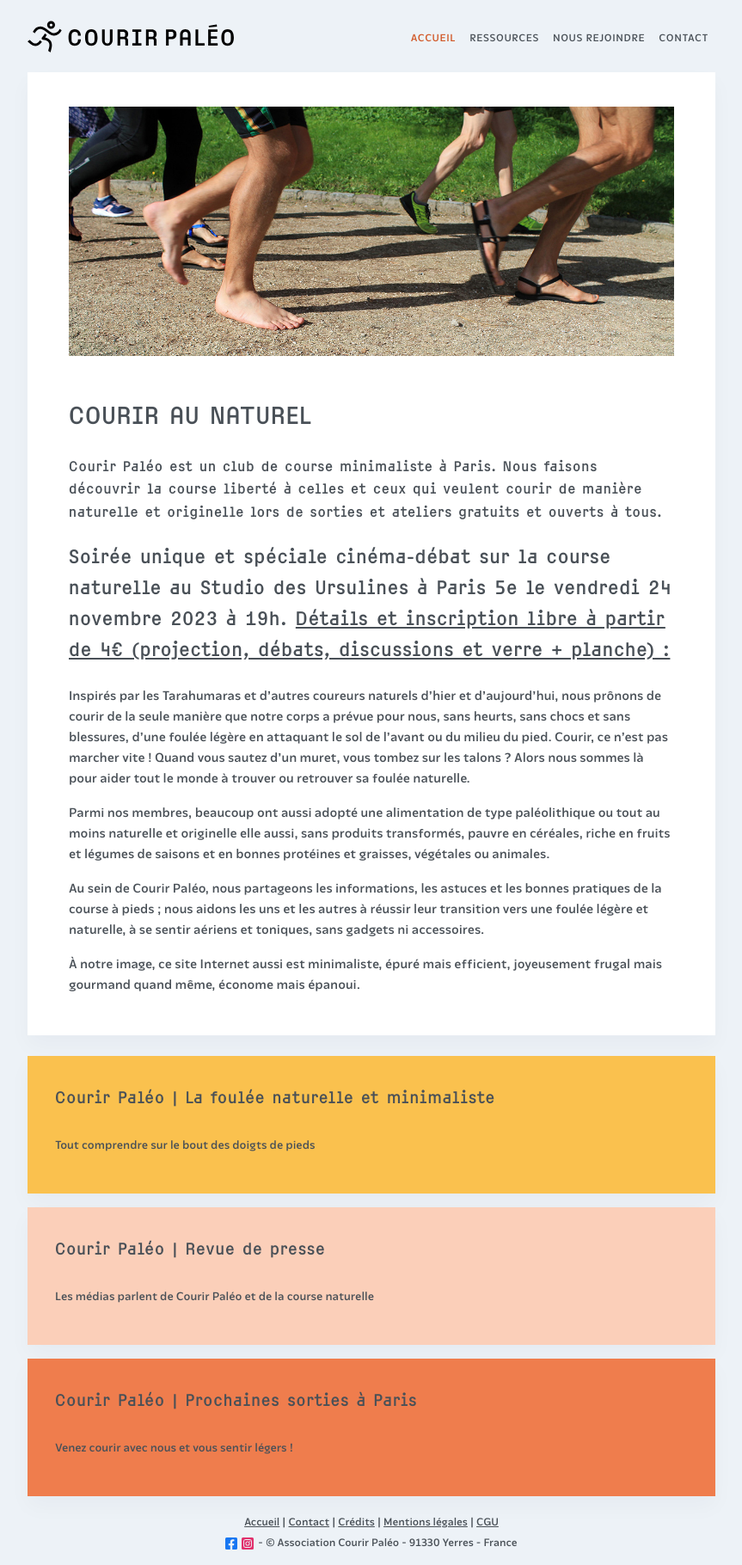
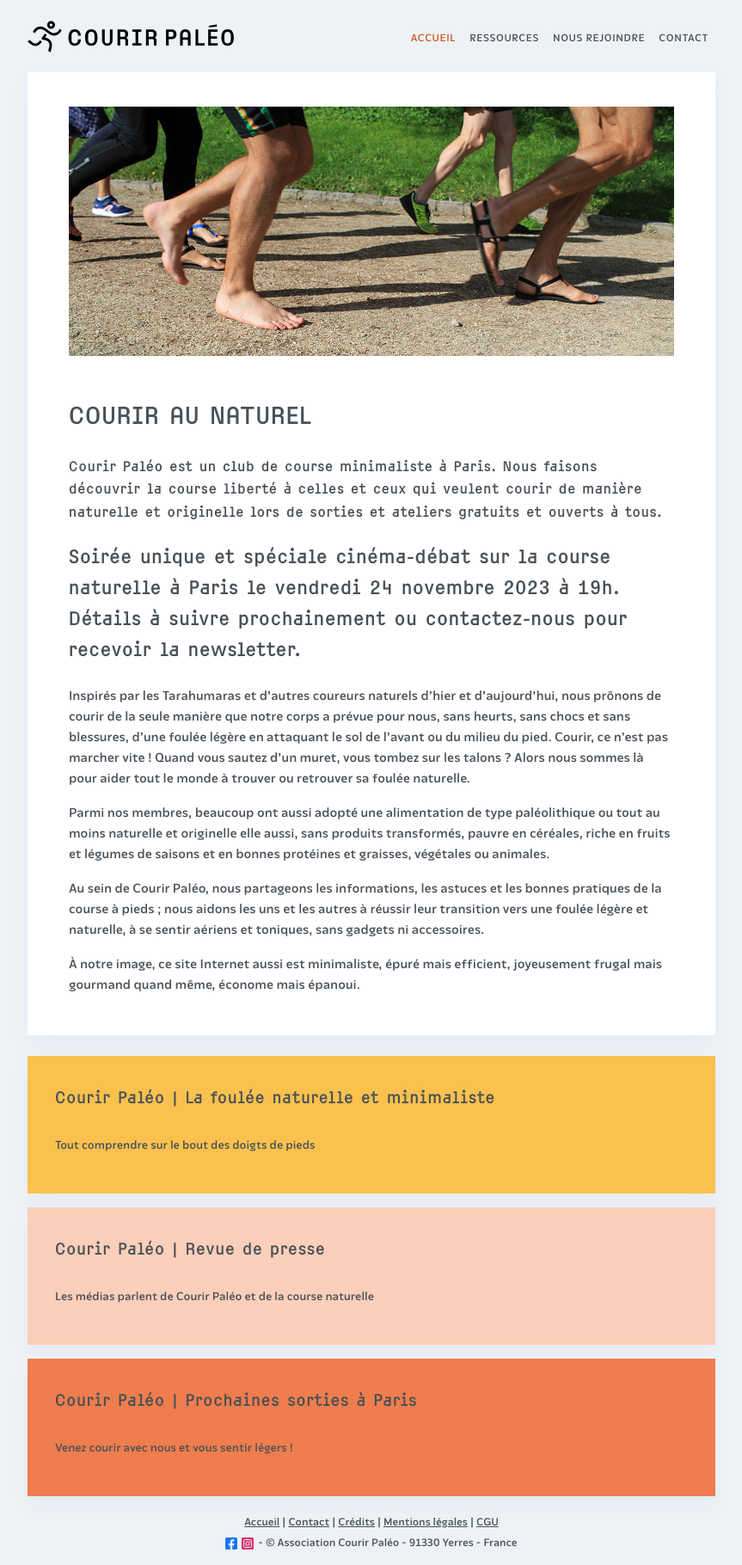
Before and after one commit to courirpaleo/courirpaleo.github.io, a Jekyll site: the page built from index.md, in a window 1280 px wide. Shown: the whole page at 86% size, without its empty margins (208-1071 px from the left). Built offline with Jekyll 4.4.1, drawn with Linux system fonts in a browser that asks for light colours; some web fonts are replaced.

Commit message:
Update index.md

```diff
--- a/index.md
+++ b/index.md
@@ -5,7 +5,7 @@ description: Courir Paléo, association loi 1901 qui promeut la course naturelle
 ![Courir Paleo](/assets/images/CourirPaleo_course_Parc-Montsouris_foulees_1200px.jpg)
 # Courir au naturel
 #### Courir Paléo est un club de course minimaliste à Paris. Nous faisons découvrir la course liberté à celles et ceux qui veulent courir de manière naturelle et originelle lors de sorties et ateliers gratuits et ouverts à tous.
-## Soirée unique et spéciale cinéma-débat sur la course naturelle au Studio des Ursulines à Paris 5e le vendredi 24 novembre 2023 à 19h. [Détails et inscription libre à partir de 4€ (projection, débats, discussions et verre + planche) :](https://my.weezevent.com/soiree-cinema-debat-courir-paleo)
+## Soirée unique et spéciale cinéma-débat sur la course naturelle à Paris le vendredi 24 novembre 2023 à 19h. Détails à suivre prochainement ou contactez-nous pour recevoir la newsletter.
 <br>Inspirés par les Tarahumaras et d’autres coureurs naturels d’hier et d'aujourd'hui, nous prônons de courir de la seule manière que notre corps a prévue pour nous, sans heurts, sans chocs et sans blessures, d’une foulée légère en attaquant le sol de l'avant ou du milieu du pied. Courir, ce n’est pas marcher vite&nbsp;! Quand vous sautez d’un muret, vous tombez sur les talons&nbsp;? Alors nous sommes là pour aider tout le monde à trouver ou retrouver sa foulée naturelle.
 
 Parmi nos membres, beaucoup ont aussi adopté une alimentation de type paléolithique ou tout au moins naturelle et originelle elle aussi, sans produits transformés, pauvre en céréales, riche en fruits et légumes de saisons et en bonnes protéines et graisses, végétales ou animales.
```
